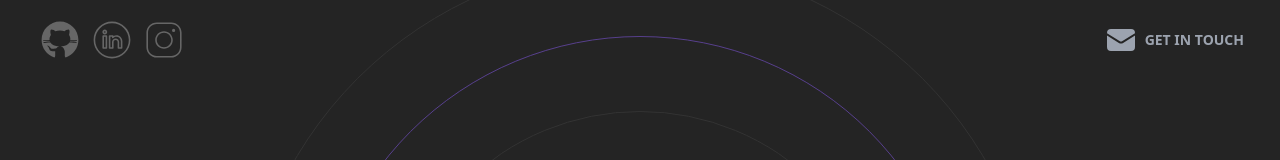
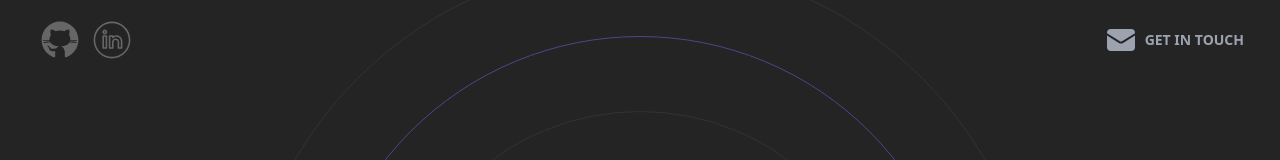
Before and after one commit to MichalKristof/KristofPorfolio, a Nuxt app: page / in a window 1280 px wide. Shown: the top 160 px of the page. Built offline with nearby package versions, Linux system fonts and the light colour scheme.

Commit message:
Remove instagram fom header

```diff
--- a/components/TheHeader.vue
+++ b/components/TheHeader.vue
@@ -23,11 +23,6 @@
             <a href="https://www.linkedin.com/in/michal-kri%C5%A1tof-74a229204/" target="_blank"
                class="w-auto items-center bg-cover bg-center hover:scale-110 duration-500">
                 <img class="w-10 h-10" src="~/assets/images/linkedin.svg" alt="Linkedin"/>
-            </a>
-            <a href="https://www.instagram.com/michalides12" target="_blank"
-               class="w-auto items-center bg-cover bg-center hover:scale-110 duration-500">
-                <img class="w-10 h-10" src="~/assets/images/instagram.svg"
-                     alt="Instagram"/>
             </a>
         </div>
         <nuxt-link :to="{ hash: '#contact' }" :external="true" class="hover:scale-110 duration-500">
```
